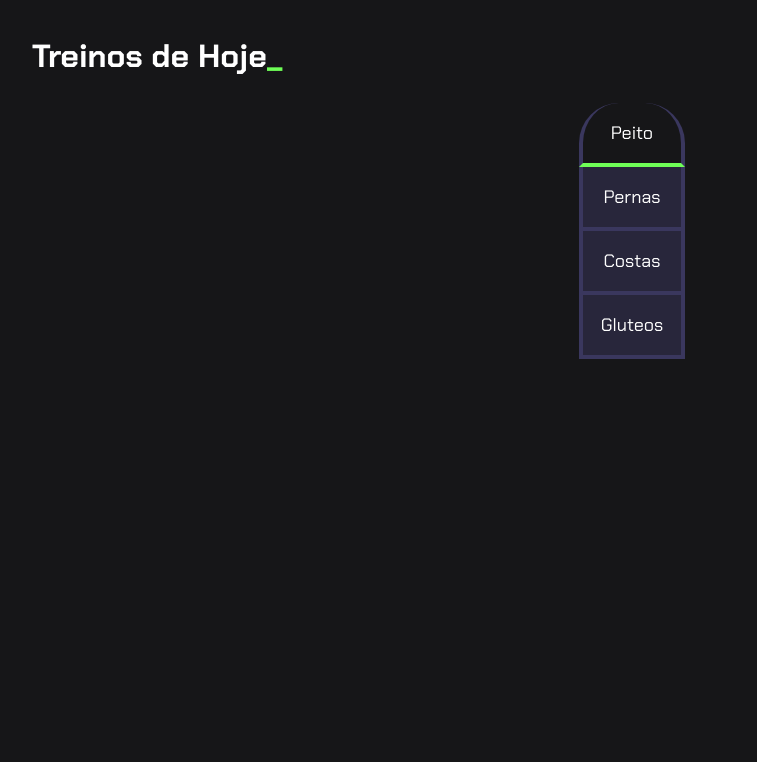
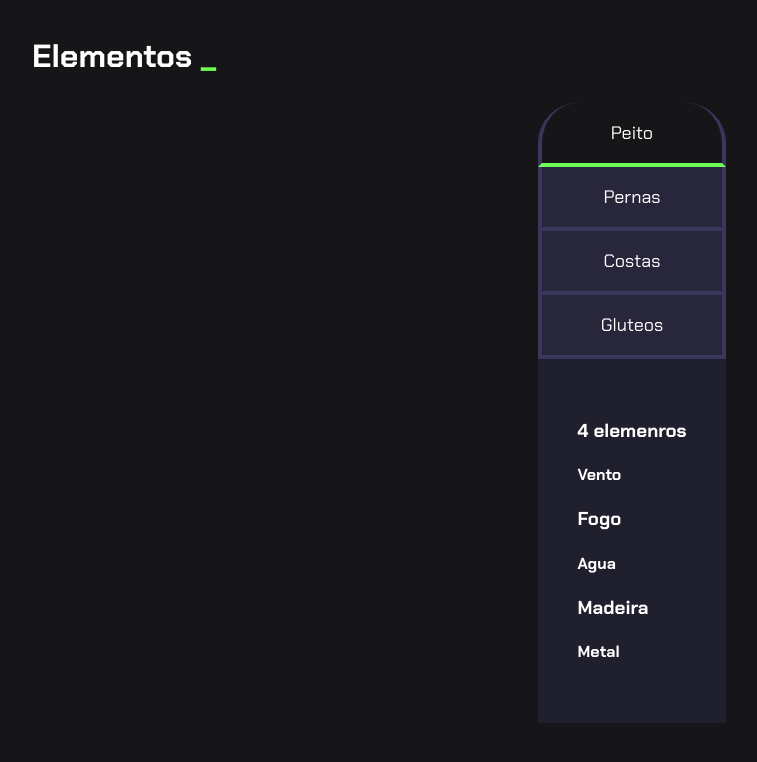
Before and after one commit to denisgoudo/2eqrtgwvdfwtdsg, a plain HTML site: page index.html in a window 1280 px wide. Shown: the whole page, without its empty margins (8-765 px from the left). Drawn offline with Linux system fonts and the light colour scheme.

Commit message:
Add files via upload

```diff
--- a/index.html
+++ b/index.html
@@ -1,22 +1,36 @@
 <!DOCTYPE html>
 <html lang="pt-br">
 <head>
-
   <meta charset="UTF-8">
   <meta name="viewport" content="width=device-width, initial-scale=1.0">
   <title>Meus objetivos do ano</title>
   <link rel="stylesheet" href="style.css">
 </head>
-
 <body>
   <section class="conteudo-principal">
-    <h2 class="titulo-principal">Treinos de Hoje<span>_</span></h2>
+    <h2 class="titulo-principal">Elementos <span>_</span></h2>
+    <div class="conteudo">
     <div class="botoes">
       <button class="botao ativo">Peito</button>
       <button class="botao ">Pernas</button>
       <button class="botao ">Costas</button>
       <button class="botao ">Gluteos</button>
     </div>
+    <div class="abas-textos">
+        <div class="aba-conteudo">
+            <h3 class="aba-conteudo-titulo-principal">4 elemenros</h3>
+            <h4 class="aba-conteudo-titulo-segundario">Vento </h4>
+        </div>
+        <div class="aba-conteudo">
+          <h3 class="aba-conteudo-titulo-principal">Fogo </h3>
+          <h4 class="aba-conteudo-titulo-segundario">Agua </h4>
+        </div>
+        <div class="aba-conteudo">
+          <h3 class="aba-conteudo-titulo-principal">Madeira</h3>
+          <h4 class="aba-conteudo-titulo-segundario">Metal </h4>
+      </div>
+    </div>
+  </div>
   </section>
 <script src="main.js"></script>
 </body>
--- a/style.css
+++ b/style.css
@@ -66,9 +66,17 @@ body {
   border-bottom: 4px solid var(--verde);
 }
 
+.abas-textos{
+  background-color: var(--texto-fundo);
+   padding: 40px;
+}
+
 @media screen and(min-width: 768px) {
   .botoes{
       display: flex;
   }
 
+  .botao.botao:first-child{
+    border-radius: 0 40px 0 0;
+  }
 }
```
